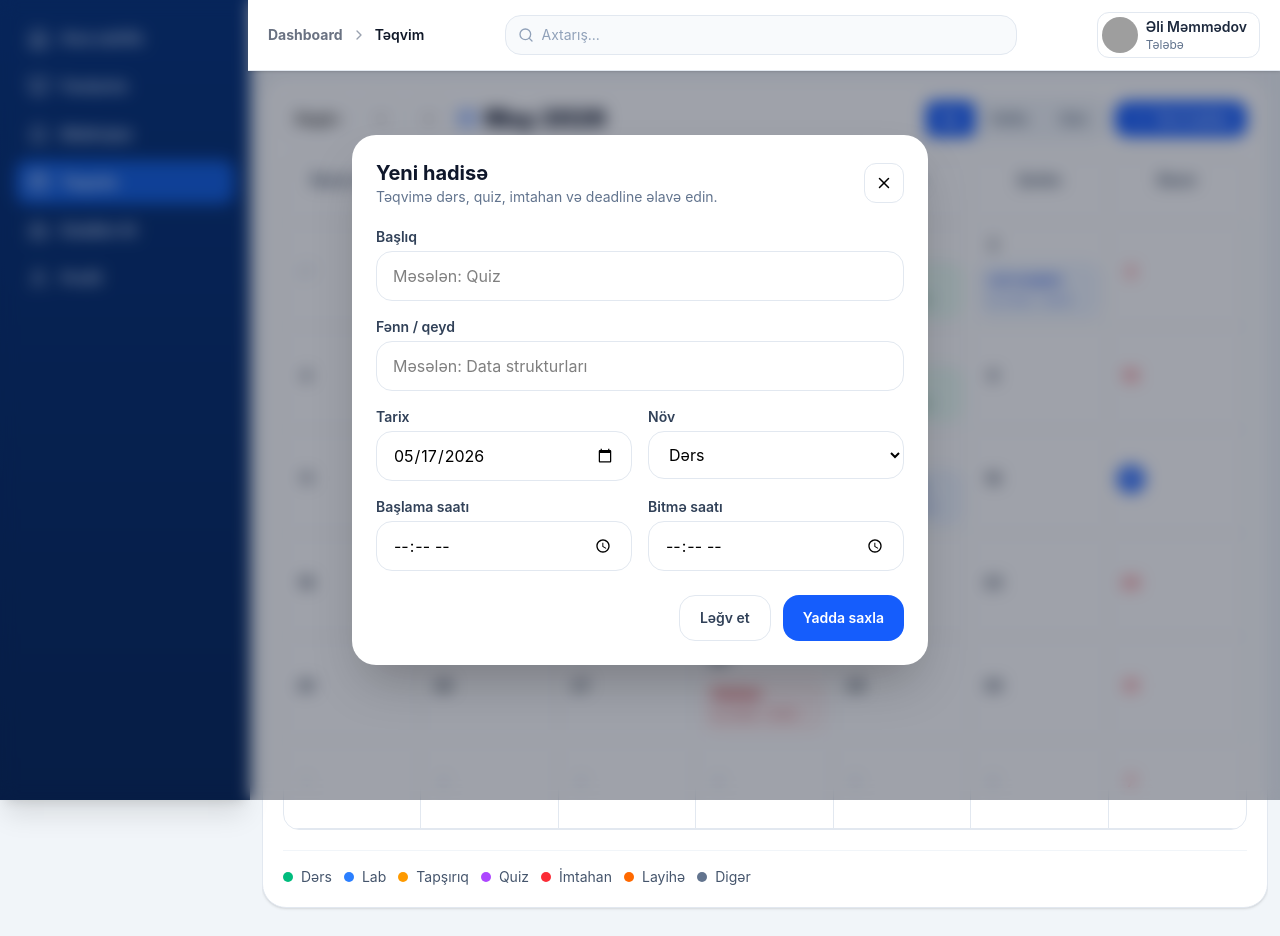
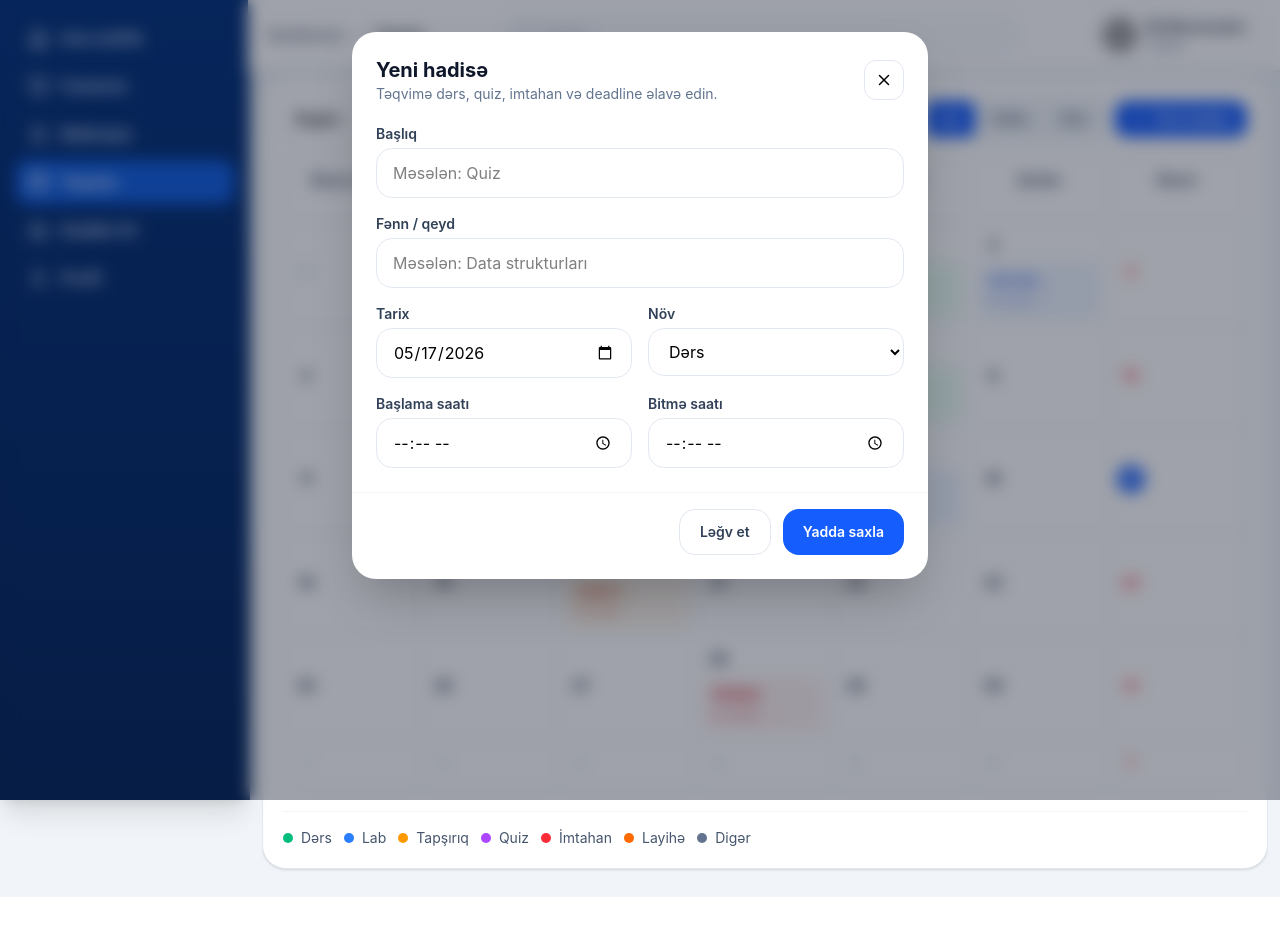
Before and after one commit to JafarMustafayev/LMS, a React (Vite) app: page /calendar in a window 1280 px wide. Both pictures are taken after a click on the button "Yeni hadisə". After the commit the page ends 897 px from the top, so only its background shows below. Built offline with nearby package versions, Linux system fonts and the light colour scheme; grey boxes are pictures that could not be loaded.

Commit message:
modalda update

```diff
--- a/src/pages/CalendarPage.jsx
+++ b/src/pages/CalendarPage.jsx
@@ -73,8 +73,8 @@ function EventModal({ open, mode, form, setForm, onClose, onSave }) {
   if (!open) return null;
 
   return (
-    <div className="fixed inset-0 z-50 grid place-items-center bg-slate-900/40 px-4 backdrop-blur-sm">
-      <div className="w-full max-w-xl rounded-3xl bg-white p-6 shadow-2xl">
+    <div className="fixed inset-0 z-[9999] overflow-y-auto bg-slate-900/40 px-4 py-4 backdrop-blur-sm sm:py-8">
+      <div className="mx-auto w-full max-w-xl rounded-3xl bg-white p-4 shadow-2xl sm:p-6">
         <div className="mb-5 flex items-center justify-between">
           <div>
             <h3 className="text-xl font-bold text-slate-900">
@@ -184,7 +184,7 @@ function EventModal({ open, mode, form, setForm, onClose, onSave }) {
           </label>
         </div>
 
-        <div className="mt-6 flex justify-end gap-3">
+        <div className="sticky bottom-0 -mx-4 mt-6 flex justify-end gap-3 border-t border-slate-100 bg-white px-4 pt-4 sm:-mx-6 sm:px-6">
           <button
             onClick={onClose}
             className="rounded-2xl border border-slate-200 px-5 py-3 text-sm font-semibold text-slate-700 hover:bg-slate-50"
@@ -359,7 +359,7 @@ function CalendarPage() {
             </p>
           </div>
 
-          <div className="hidden shrink-0 items-center gap-1 group-hover:flex">
+          <div className="flex shrink-0 items-center gap-1 sm:opacity-0 sm:transition sm:group-hover:opacity-100">
             <button onClick={() => openEditModal(event)} type="button">
               <Edit3 size={13} />
             </button>
@@ -404,7 +404,11 @@ function CalendarPage() {
                   setCurrentDate(date);
                   setView("day");
                 }}
-                className="min-h-22 min-w-0 border-b border-r border-slate-200 p-1 text-left transition hover:bg-slate-50 last:border-r-0  sm:p-2"
+                className="
+                min-h-[calc(100vh-850px)]
+                md:min-h-[calc(100vh-990px)]
+                lg:min-h-[calc(100vh-980px)]
+                min-w-0 border-b border-r border-slate-200 p-1 text-left transition hover:bg-slate-50 last:border-r-0  sm:p-2"
                 type="button"
               >
                 <div
```
